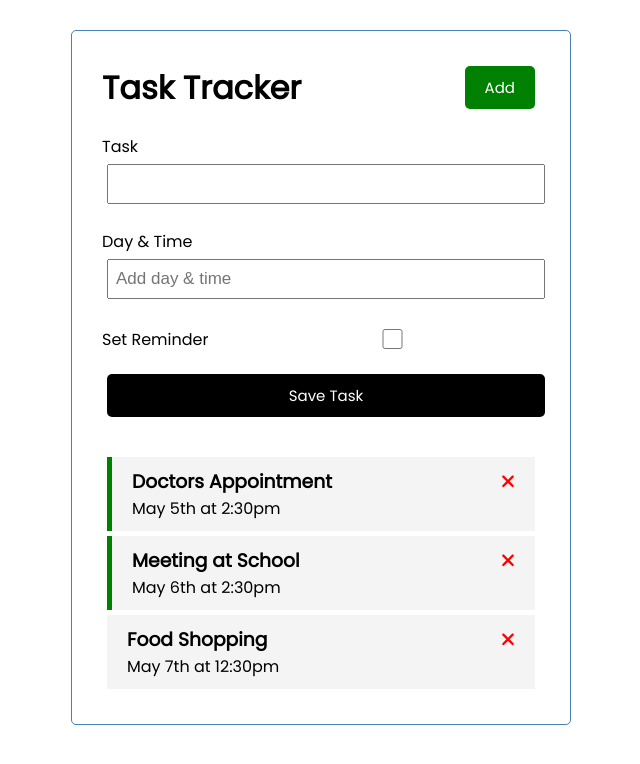
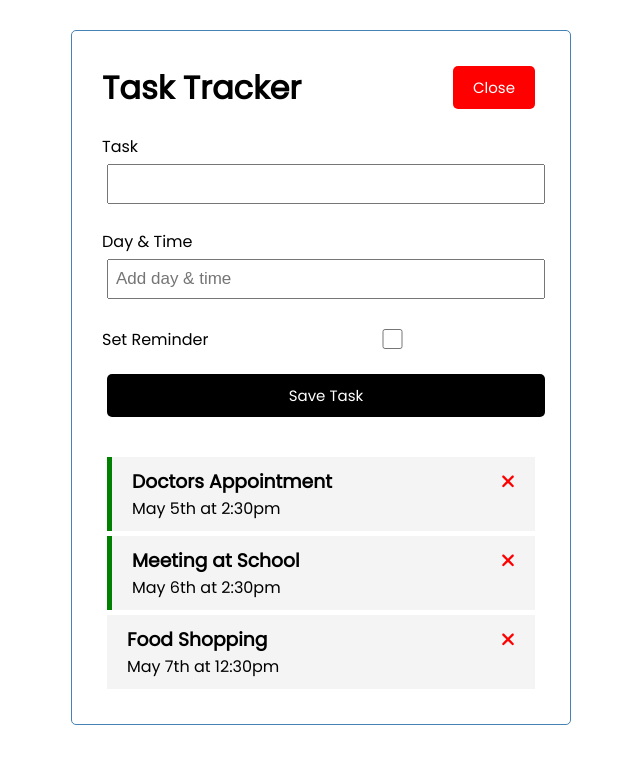
Before and after one commit to LiaCicati/learning, an Angular app in the folder angular/my-app/: page / in a window 1280 px wide. Both pictures are taken after a click on the button "Add". Shown: the top 764 px of the page, without its empty margins (319-959 px from the left). Built offline with nearby package versions, Linux system fonts and the light colour scheme; data requests are answered from the project's data file.

Commit message:
Toggle button && UI service added

```diff
--- a/angular/my-app/src/app/components/add-task/add-task.component.html
+++ b/angular/my-app/src/app/components/add-task/add-task.component.html
@@ -1,4 +1,4 @@
-<form class="add-form" (ngSubmit)="onSubmit()">
+<form *ngIf="showAddTask" class="add-form" (ngSubmit)="onSubmit()">
   <div class="form-control">
     <label for="text">Task</label>
     <input type="text" name="text" [(ngModel)]="text" id="text" />
--- a/angular/my-app/src/app/components/add-task/add-task.component.ts
+++ b/angular/my-app/src/app/components/add-task/add-task.component.ts
@@ -1,5 +1,7 @@
 import { Component, OnInit, Output, EventEmitter } from '@angular/core';
 import { Task } from 'src/app/Task';
+import { UiService } from 'src/app/services/ui.service';
+import { Subscription } from 'rxjs';
 @Component({
   selector: 'app-add-task',
   templateUrl: './add-task.component.html',
@@ -12,7 +14,14 @@
   day!: string;
   reminder: boolean = false;
 
-  constructor() {}
+  showAddTask!: boolean;
+  subscription: Subscription;
+
+  constructor(private uiService: UiService) {
+    this.subscription = this.uiService
+    .onToggle()
+    .subscribe((value) => (this.showAddTask = value));
+  }
 
   ngOnInit(): void {}
 
--- a/angular/my-app/src/app/components/header/header.component.html
+++ b/angular/my-app/src/app/components/header/header.component.html
@@ -1,8 +1,8 @@
 <header>
   <h1>{{ title }}</h1>
   <app-button
-    color="green"
-    text="Add"
+    color="{{showAddTask ? 'red' : 'green'}}"
+    text="{{showAddTask ? 'Close' : 'Add'}}"
     (btnClick)="toggleAddTask()"
   ></app-button>
 </header>
--- a/angular/my-app/src/app/components/header/header.component.ts
+++ b/angular/my-app/src/app/components/header/header.component.ts
@@ -1,4 +1,6 @@
 import { Component, OnInit } from '@angular/core';
+import { UiService } from 'src/app/services/ui.service';
+import { Subscription } from 'rxjs';
 
 @Component({
   selector: 'app-header',
@@ -7,10 +9,16 @@
 })
 export class HeaderComponent implements OnInit {
   title: string = 'Task Tracker';
-  constructor() {}
+  showAddTask: boolean = false;
+  subscription!: Subscription;
+  constructor(private uiService: UiService) {
+    this.subscription = this.uiService
+      .onToggle()
+      .subscribe((value) => (this.showAddTask = value));
+  }
 
   ngOnInit(): void {}
   toggleAddTask() {
-    console.log('toggle');
+    this.uiService.toggleAddTask();
   }
 }
--- /dev/null
+++ b/angular/my-app/src/app/services/ui.service.ts
@@ -0,0 +1,21 @@
+import { Injectable } from '@angular/core';
+import { Observable, Subject } from 'rxjs';
+
+@Injectable({
+  providedIn: 'root',
+})
+export class UiService {
+  private showAddTask: boolean = false;
+  private subject = new Subject<any>();
+
+  constructor() {}
+
+  toggleAddTask(): void {
+    this.showAddTask = !this.showAddTask;
+    this.subject.next(this.showAddTask);
+  }
+
+  onToggle(): Observable<any> {
+    return this.subject.asObservable();
+  }
+}
```
Also changed, not shown: 1 other file (tests, documents, lock files or other folders).
